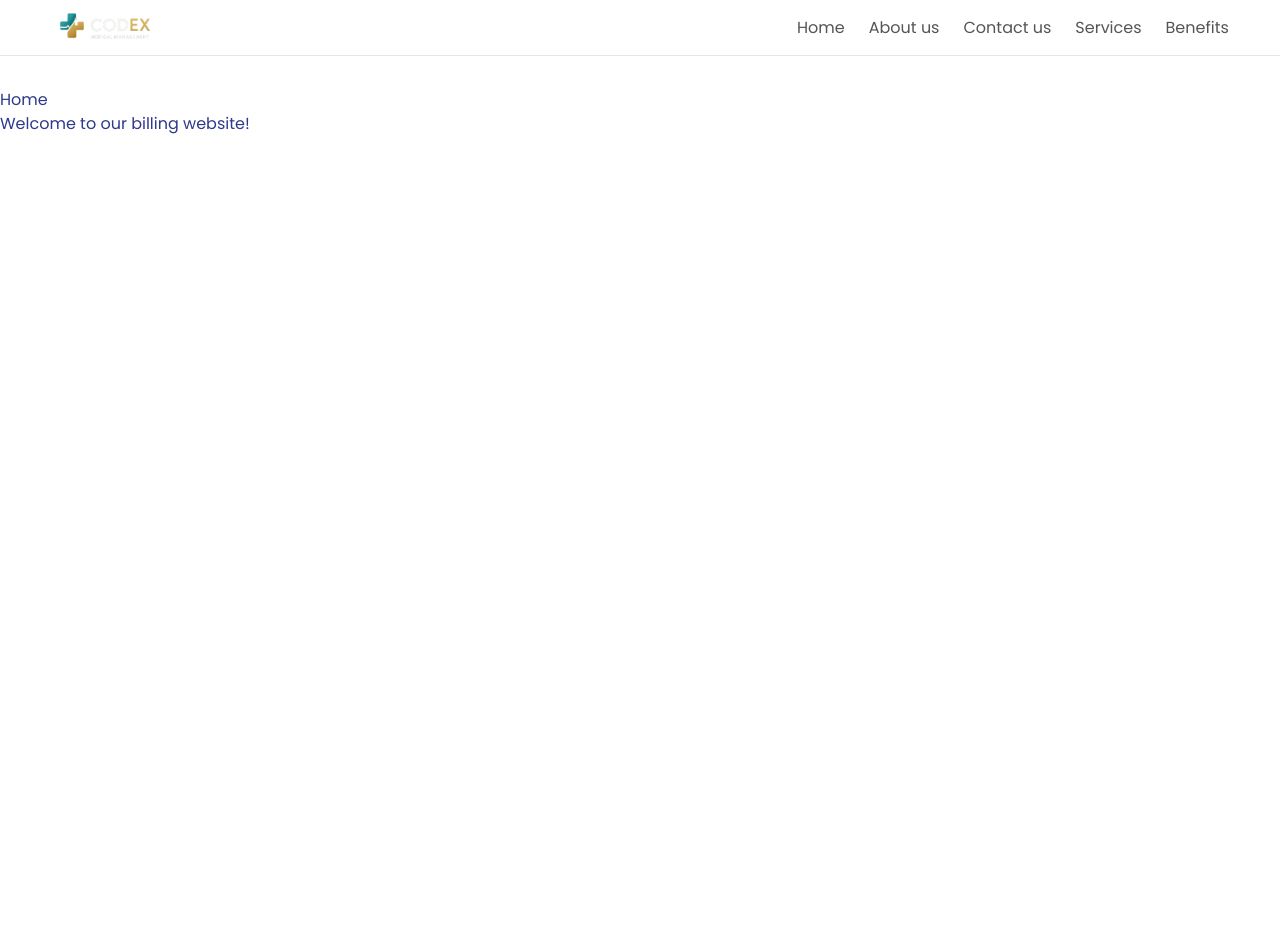
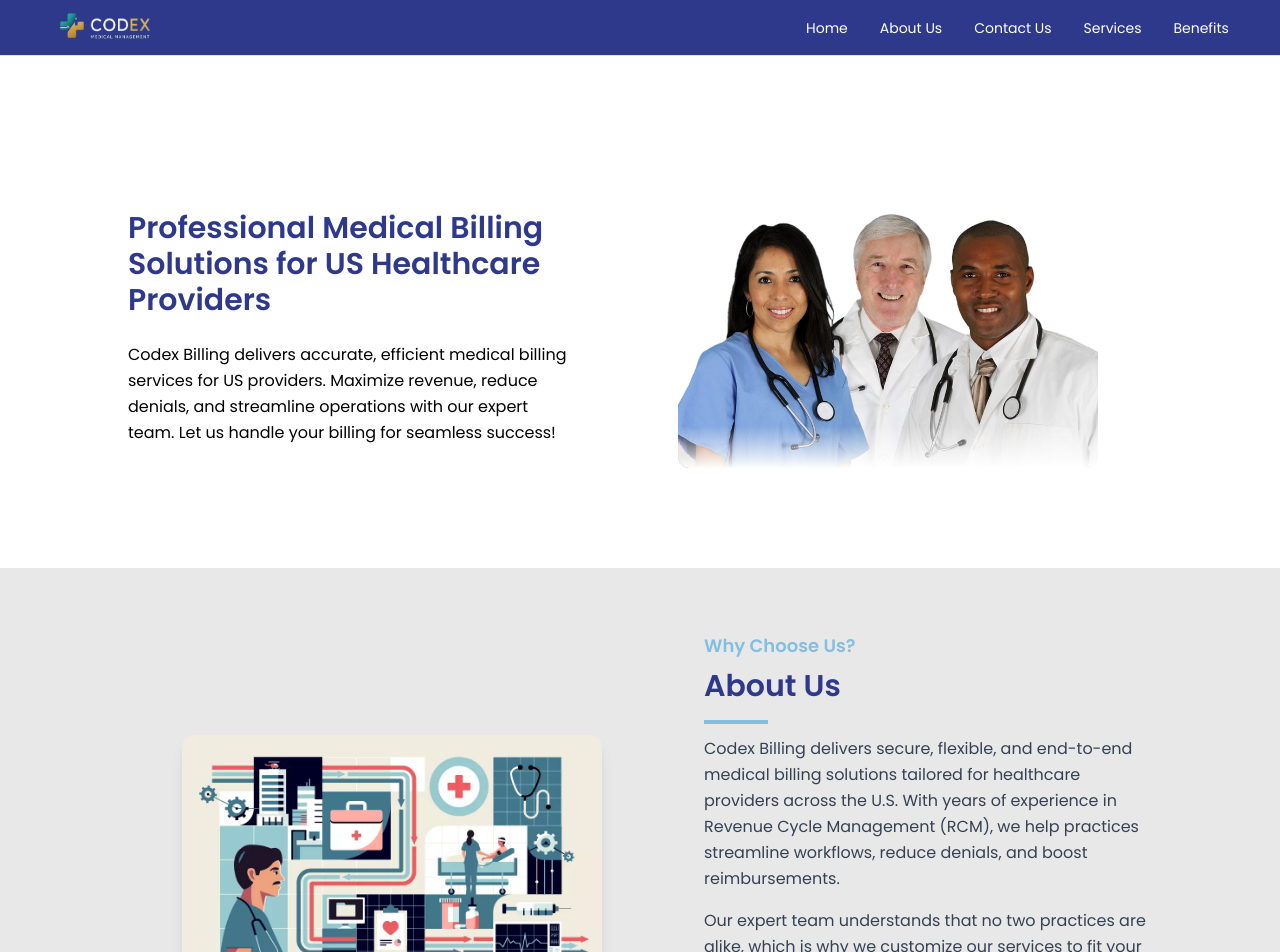
Before and after one commit to desmondortega/billing_website, a Next.js app: page / in a window 1280 px wide. Shown: the top 952 px of the page. Before the commit the page ends 800 px from the top, so only its background shows below. Built offline with nearby package versions, Linux system fonts and the light colour scheme.

Commit message:
First two sections of home page done

```diff
--- a/app/globals.css
+++ b/app/globals.css
@@ -3,7 +3,7 @@
 :root {
   --primary: #ffffff;
   --secondary: #2e398b;
-  --tertiary: #82c2e0;
+  --tertiary: #82bfe0;
 }
 
 @theme inline {
--- a/app/layout.js
+++ b/app/layout.js
@@ -28,6 +28,7 @@ export default function RootLayout({ children }) {
             height: "56px",
             minHeight: "56px",
             color: "#555555",
+            backgroundColor: "var(--secondary)",
           }}
         >
           <div style={{ display: "flex", alignItems: "center" }}>
@@ -52,34 +53,49 @@ export default function RootLayout({ children }) {
           <ul
             style={{
               display: "flex",
-              gap: "1.5rem",
+              gap: "2.0rem",
               listStyle: "none",
               margin: 0,
               padding: 0,
             }}
           >
             <li>
-              <a href="/" style={{ color: "#555555" }}>
+              <a
+                href="/"
+                style={{ color: "var(--primary)", fontSize: "0.875rem" }}
+              >
                 Home
               </a>
             </li>
             <li>
-              <a href="/about" style={{ color: "#555555" }}>
-                About us
+              <a
+                href="/about"
+                style={{ color: "var(--primary)", fontSize: "0.875rem" }}
+              >
+                About Us
               </a>
             </li>
             <li>
-              <a href="/contact" style={{ color: "#555555" }}>
-                Contact us
+              <a
+                href="/contact"
+                style={{ color: "var(--primary)", fontSize: "0.875rem" }}
+              >
+                Contact Us
               </a>
             </li>
             <li>
-              <a href="/services" style={{ color: "#555555" }}>
+              <a
+                href="/services"
+                style={{ color: "var(--primary)", fontSize: "0.875rem" }}
+              >
                 Services
               </a>
             </li>
             <li>
-              <a href="/benefits" style={{ color: "#555555" }}>
+              <a
+                href="/benefits"
+                style={{ color: "var(--primary)", fontSize: "0.875rem" }}
+              >
                 Benefits
               </a>
             </li>
--- a/app/page.js
+++ b/app/page.js
@@ -3,10 +3,103 @@ import Image from "next/image";
 export default function Home() {
   return (
     <div>
-      <main>
-        <h1>Home</h1>
-        <p>Welcome to our billing website!</p>
+      {/* Hero Section */}
+      <main className="flex flex-col items-center justify-center min-h-[60vh] py-8 px-4">
+        <div className="flex flex-col md:flex-row items-center justify-center gap-12 w-full max-w-5xl">
+          <div className="flex-1 max-w-md">
+            <h1
+              className="text-3xl font-semibold mb-6"
+              style={{ color: "var(--secondary)" }}
+            >
+              Professional Medical Billing Solutions for US Healthcare Providers
+            </h1>
+            <p className="text-black text-base leading-relaxed">
+              Codex Billing delivers accurate, efficient medical billing
+              services for US providers. Maximize revenue, reduce denials, and
+              streamline operations with our expert team. Let us handle your
+              billing for seamless success!
+            </p>
+          </div>
+          <div className="flex-1 flex justify-center">
+            <div className="relative">
+              <Image
+                src="/home_page_main_trans.png"
+                alt="Professional Medical Billing"
+                width={420}
+                height={320}
+                className="max-w-full h-auto rounded-xl"
+                priority
+              />
+              <div
+                className="absolute inset-x-0 bottom-0 h-1/2 rounded-b-xl"
+                style={{
+                  background:
+                    "linear-gradient(to bottom, rgba(255,255,255,0) 0%, rgba(255,255,255,0) 70%, rgba(255,255,255, 0.99) 100%",
+                }}
+              ></div>
+            </div>
+          </div>
+        </div>
       </main>
+
+      {/* Second Section with gray background */}
+      <section
+        className="w-full py-16"
+        style={{ backgroundColor: "rgb(232, 232, 232)" }}
+      >
+        <div className="container mx-auto px-4">
+          <div className="flex flex-col md:flex-row items-center justify-center gap-12 w-full max-w-5xl mx-auto">
+            {/* Image on the left */}
+            <div className="flex-1 flex justify-center">
+              <div className="relative">
+                <Image
+                  src="/home_page_about_us.jpeg"
+                  alt="About Our Billing Services"
+                  width={420}
+                  height={320}
+                  className="max-w-full h-auto rounded-xl shadow-lg"
+                />
+              </div>
+            </div>
+
+            {/* Text on the right */}
+            <div className="flex-1 max-w-md">
+              <h3
+                className="text-lg font-semibold mb-2"
+                style={{ color: "var(--tertiary)" }}
+              >
+                Why Choose Us?
+              </h3>
+
+              <h2
+                className="text-3xl font-semibold mb-4"
+                style={{ color: "var(--secondary)" }}
+              >
+                About Us
+              </h2>
+              <div
+                className="w-16 h-1 mb-3"
+                style={{ backgroundColor: "var(--tertiary)" }}
+              ></div>
+              <p className="text-gray-700 text-base leading-relaxed mb-4">
+                Codex Billing delivers secure, flexible, and end-to-end medical
+                billing solutions tailored for healthcare providers across the
+                U.S. With years of experience in Revenue Cycle Management (RCM),
+                we help practices streamline workflows, reduce denials, and
+                boost reimbursements.
+              </p>
+              <p className="text-gray-700 text-base leading-relaxed">
+                Our expert team understands that no two practices are alike,
+                which is why we customize our services to fit your specialty,
+                size, and systems. Whether you're a solo provider, group clinic,
+                or expanding organization, Codex Billing works as an extension
+                of your back office—ensuring accuracy, transparency, and
+                efficiency every step of the way.
+              </p>
+            </div>
+          </div>
+        </div>
+      </section>
     </div>
   );
 }
```
Also changed, not shown: public/home_page_main_trans.png (added).
